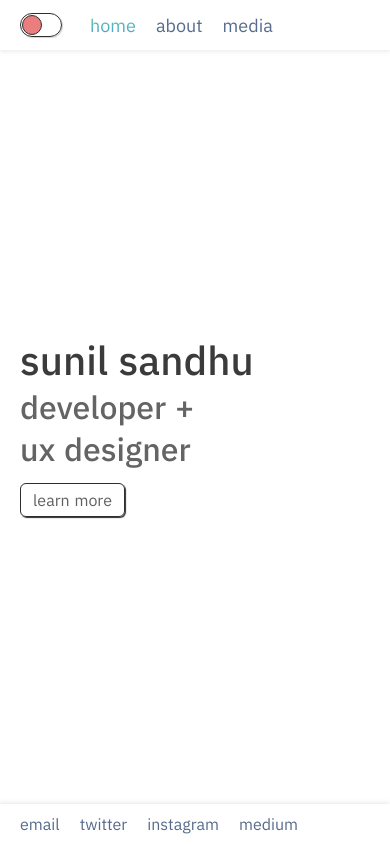
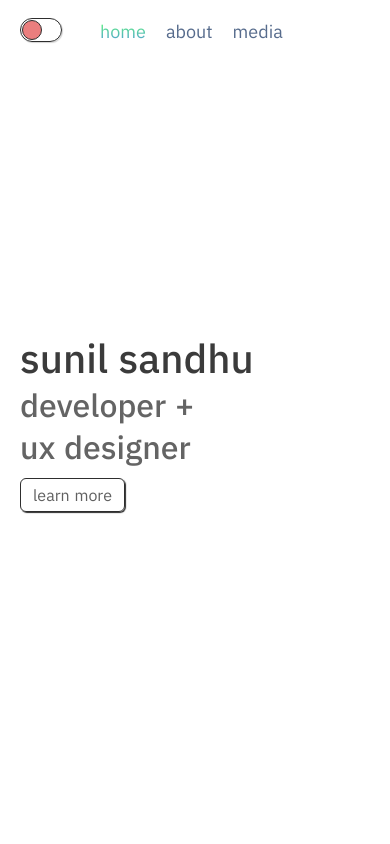
Before and after one commit to sunil-sandhu/sunilsandhu2019-nuxt, a Nuxt app: page / in a window 390 px wide. Built offline with nearby package versions, Linux system fonts and the light colour scheme.

Commit message:
ready to deploy

```diff
--- a/components/Navigation.vue
+++ b/components/Navigation.vue
@@ -1,5 +1,5 @@
 <template>
-    <div>
+    <div class="navigation">
         <nuxt-link to="/" class="big">home</nuxt-link>
         <nuxt-link to="/about" class="big">about</nuxt-link>
         <nuxt-link to="/media" class="big">media</nuxt-link>
@@ -21,7 +21,38 @@
 </script>
 
 <style scoped>
+    .navigation {
+        height: 60px;
+        position: absolute;
+        left: 100px;
+        top: 20px;
+        transition: all 300ms;
+        z-index: 2;
+    }
+
+    .navigation a {
+        margin-right: 20px;
+        font-size: 18px;
+    }
 
 
+/*@media only screen and (max-width: 599px) {*/
+    /*.navigation {*/
+        /*padding-left: 10px;*/
+        /*!*background-color: ;*!*/
+        /*height: 50px;*/
+        /*!*border-bottom: 1px solid grey;*!*/
+        /*!*box-shadow: 0px 1px 5px rgba(128, 128, 128, 0.2);*!*/
+        /*width: 100%;*/
+        /*!*position: fixed;*!*/
+        /*!*z-index: 2;*!*/
+        /*!*background-color: white;*!*/
+    /*}*/
+
+    /*.navigation a {*/
+        /*padding-top: 18px;*/
+    /*}*/
+
+/*}*/
 
 </style>
--- a/components/ToggleButton.vue
+++ b/components/ToggleButton.vue
@@ -1,5 +1,5 @@
 <template>
-    <div class="button" @click="emit('toggle')">
+    <div class="toggle-button-container" @click="emit('toggle')">
         <div class="button-inner" :style="'box-shadow:' + toggleButtonBoxShadow + ';'">
             <div class="button-toggle" :style="'left:' + togglePosition + 'px' + '; background-color:' + toggleButtonColor + ';'"></div>
         </div>
@@ -26,10 +26,10 @@
 </script>
 
 <style>
-    .button {
+    .toggle-button-container {
         cursor: pointer;
-        /* position: absolute; */
-        /* top: 20px; */
+        position: absolute;
+         top: 18px;
         /* left: 20px; */
         /* border: 1px solid rgba(169, 169, 169, 0.5); */
         /* width: 46px; */
@@ -40,6 +40,7 @@
         /* align-items: center; */
         margin-right: 28px;
         margin-left: 28px;
+        z-index: 2;
     }
 
     .button-inner {
@@ -67,4 +68,15 @@
         border-radius: 15px;
         transition: all 200ms;
     }
+
+
+    @media only screen and (max-width: 599px) {
+        .toggle-button-container {
+            margin-right: 0px;
+            margin-left: 20px;
+
+        }
+
+
+    }
 </style>
--- a/layouts/default.vue
+++ b/layouts/default.vue
@@ -1,52 +1,49 @@
 <template>
   <section class="container" :style="'background-color:' + bgColor + ''">
 
-    <div class="left-side">
+    <!--<div class="left-side">-->
 
-      <div class="navigation">
+
 
         <ToggleButton
                 @toggle="toggleButton()"
                 :togglePosition="this.togglePosition"
                 :toggleButtonColor="this.toggleButtonColor"
-                :toggleButtonBoxShadow="this.toggleButtonBoxShadow">
+                :toggleButtonBoxShadow="this.toggleButtonBoxShadow"
+        >
         </ToggleButton>
 
 
         <Navigation :linkColor="this.linkColor" :navBackgroundColor="this.navBackgroundColor"></Navigation>
 
-      </div>
 
-      <div class="content">
+      <nuxt />
 
-          <nuxt />
 
-      </div>
+      <!--<div class="footer-links">-->
+        <!--<p style="color: #646464">connect with me</p>-->
 
-      <div class="footer-links">
-        <p style="color: #646464">connect with me</p>
+        <!--&lt;!&ndash;<a href="https://www.linkedin.com/in/sunilsandhu">linkedin</a>&ndash;&gt;-->
 
-        <!--<a href="https://www.linkedin.com/in/sunilsandhu">linkedin</a>-->
+        <!--<a href="mailto:hello@sunilsandhu.com">email</a>-->
 
-        <a href="mailto:hello@sunilsandhu.com">email</a>
+        <!--<a href="https://twitter.com/sunilsandhu">twitter</a>-->
 
-        <a href="https://twitter.com/sunilsandhu">twitter</a>
+        <!--<a href="https://instagram.com/sunilsandhu">instagram</a>-->
 
-        <a href="https://instagram.com/sunilsandhu">instagram</a>
-
-        <a href="https://medium.com/@sunilsandhu">medium</a>
-      </div>
+        <!--<a href="https://medium.com/@sunilsandhu">medium</a>-->
+      <!--</div>-->
 
 
 
-    </div>
+    <!--</div>-->
 
 
-    <div class="right-side">
+    <!--<div class="right-side">-->
 
-      <div class="colored-box" :style="'background-color:' + this.boxColor"></div>
+      <!--<div class="colored-box" :style="'background-color:' + this.boxColor"></div>-->
 
-    </div>
+    <!--</div>-->
 
   </section>
 </template>
@@ -178,11 +175,12 @@ html {
 .container {
   display: flex;
   /* justify-content: left; */
-  align-items: flex-end;
+  align-items: center;
   /* text-align: left; */
-  /* width: 100%; */
+  width: 100%;
   /* padding: 10px; */
-   transition: all 350ms;
+  transition: all 350ms;
+  /*height: 100vh;*/
 }
 
 .sidebar {
@@ -231,27 +229,15 @@ html {
 }
 
 .content {
-  /*height: calc(100vh - 30px);*/
+  max-width: 500px;
   display: flex;
-  align-items: center;
   flex: 1;
   padding-left: 100px;
+  flex-flow: column;
+  justify-content: center;
+  height: 100vh;
 }
 
-.navigation {
-  display: flex;
-  height: 80px;
-  align-items: center;
-  transition: all 300ms;
-  /*padding-left: 80px;*/
-}
-
-.navigation a {
-  height: 30px;
-  padding-top: 22px;
-  margin-right: 20px;
-  font-size: 18px;
-}
 
 a {
   transition: all 350ms;
@@ -270,9 +256,11 @@ a:hover {
   display: flex;
   flex-flow: row;
   width: 100%;
-  height: 80px;
+  height: 40px;
   align-items: center;
   margin-left: 100px;
+  position: absolute;
+  bottom: 0;
   /*max-width: 500px;*/
 }
 
@@ -330,11 +318,12 @@ h2 {
 }
 
 .tagline {
-  margin-bottom: 20px;
+  /*margin-bottom: 20px;*/
 }
 
-.learn-more {
-  margin-bottom: 100px;
+.button {
+  margin-top: 10px;
+  /*margin-bottom: 100px;*/
   /*opacity: 0;*/
   animation: colorfulFadeIn 3s linear 1.3s forwards;
   color: #606060;
@@ -344,6 +333,9 @@ h2 {
   border-radius: 6px;
   transition: all 400ms;
   box-shadow: 1px 1px 1px #2e2e2e;
+  text-align: center;
+  width: 110px;
+  width: fit-content;
 }
 
 .learn-more:hover {
@@ -354,11 +346,11 @@ h2 {
 
 .text-container {
   padding-right: 60px;
-  max-height: 70vh;
+  /*max-height: 70vh;*/
   overflow-x: scroll;
   max-width: 500px;
   /*padding-top: 60px;*/
-  padding-bottom: 60px;
+  /*padding-bottom: 60px;*/
 }
 
 .colored-box {
@@ -366,6 +358,7 @@ h2 {
   height: 100vh;
   /*height: -webkit-fill-available;*/
   transition: all 350ms;
+  position: fixed;
 }
 
 
@@ -521,35 +514,20 @@ h2 {
     margin-top: 20px;
   }
 
-  .navigation {
-    padding-left: 10px;
-    /*background-color: ;*/
-    height: 50px;
-    /*border-bottom: 1px solid grey;*/
-    box-shadow: 0px 1px 5px rgba(128, 128, 128, 0.2);
-    width: 100%;
-    position: fixed;
-    z-index: 2;
-    /*background-color: white;*/
-  }
-
-  .navigation a {
-    padding-top: 18px;
-  }
 
 
-  .button {
-    margin-left: 10px;
-  }
+
 
   .content {
+    width: initial;
+    padding-right: 20px;
     padding-left: 20px;
     position: relative;
     z-index: 1;
   }
 
   .footer-links {
-    height: 40px;
+
     padding-left: 20px;
     padding-right: 10px;
     margin-left: initial;
--- a/pages/about.vue
+++ b/pages/about.vue
@@ -1,9 +1,11 @@
 <template>
-    <div class="text-container">
+    <div class="content">
 
         <h1 class="name">about</h1>
 
-        <p><strong>digital creator</strong>, located at the intersection between full-stack development, user experience, and interface design. <strong>editor of javascript in plain english</strong>. currently working as <strong>a full-stack developer</strong> for a behavioural psychology-led research and design agency in the uk.</p>
+        <p>i am a <strong>digital creator</strong>, located at the intersection between full-stack development, user experience, and interface design. i am the <strong>editor of javascript in plain english</strong>. i am currently working as <strong>a full-stack developer</strong> for a behavioural psychology-led research and design agency in the uk.</p>
+
+        <nuxt-link to="/media" class="button">media</nuxt-link>
 
     </div>
 </template>
@@ -21,12 +23,24 @@
 
   h2, h3, h4, h5, p {
     font-size: 1.3em;
-    margin: 15px 0;
-    margin-bottom: 0.5em;
+    margin: 5px 0;
     text-align: left;
     color: #646464;
     word-spacing: -0.04em;
     line-height: 1.3em;
   }
 
+
+  @media only screen and (max-width: 599px) {
+      h2, h3, h4, h5, p {
+          font-size: 1.2em;
+          margin: 5px 0;
+          text-align: left;
+          color: #646464;
+          word-spacing: -0.04em;
+          line-height: 1.4em;
+      }
+
+  }
+
 </style>
--- a/pages/index.vue
+++ b/pages/index.vue
@@ -1,11 +1,11 @@
 <template>
-  <div>
+    <div class="content">
 
       <h1 class="name">sunil sandhu</h1>
 
       <h2 class="tagline">developer + <br/>ux designer </h2>
 
-      <nuxt-link to="/about" class="learn-more">learn more</nuxt-link>
+      <nuxt-link to="/about" class="button">learn more</nuxt-link>
 
   </div>
 </template>
--- a/pages/media.vue
+++ b/pages/media.vue
@@ -1,6 +1,5 @@
 <template>
-    <div class="text-container">
-
+    <div class="content media">
 
       <h1 class="name">media</h1>
         <div v-for="item in media" :key="item.id">
@@ -54,6 +53,18 @@
 
 <style scoped>
 
+.media {
+    overflow-x: scroll;
+    height: auto;
+    display: flex;
+    justify-content: center;
+    margin-top: 100px;
+    /* max-width: none; */
+    max-width: initial;
+    margin-bottom: 60px;
+}
+
+
 .title {
   font-size: 1.5em;
   color: #646464;
```
